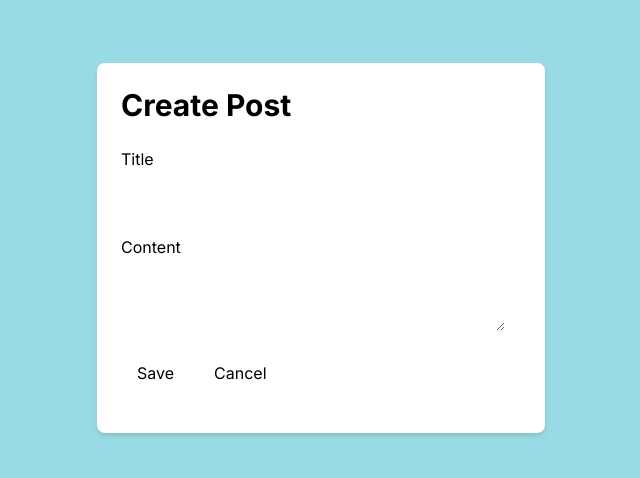
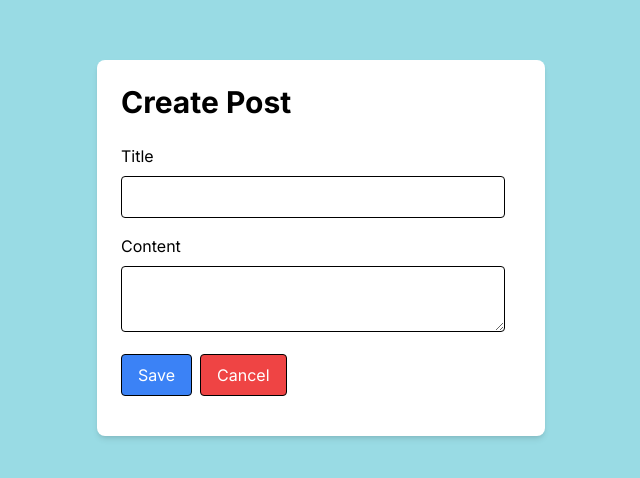
Before and after one commit to meirosa/Diary-app, a Next.js app: page /posts/create in a window 1280 px wide. Shown: the part 152-630 px from the top of the page, without its empty margins (319-959 px from the left). Built offline with nearby package versions, Linux system fonts and the light colour scheme.

Commit message:
Update post-form.tsx

```diff
--- a/src/components/post-form.tsx
+++ b/src/components/post-form.tsx
@@ -31,7 +31,7 @@ export default function PostForm({ formAction, initialData }: PostFormProps) {
             <div className="w-96">
                 <div className="mb-4">
                     <label htmlFor="title" className="block mb-2">Title</label>
-                    <input type="text" id="title" name="title" defaultValue={initialData.title} className="rounded p-2 w-full" />
+                    <input type="text" id="title" name="title" defaultValue={initialData.title} className="rounded p-2 w-full border border-black" />
                     {
                         formState.errors.title
                         && <div className="text-red-500">
@@ -41,7 +41,7 @@ export default function PostForm({ formAction, initialData }: PostFormProps) {
                 </div>
                 <div className="mb-4">
                     <label htmlFor="content" className="block mb-2">Content</label>
-                    <textarea id="content" name="content" defaultValue={initialData.content} className="rounded p-2 w-full"></textarea>
+                    <textarea id="content" name="content" defaultValue={initialData.content} className="rounded p-2 w-full border border-black"></textarea>
                     {
                         formState.errors.content
                         && <div className="text-red-500">
@@ -49,9 +49,9 @@ export default function PostForm({ formAction, initialData }: PostFormProps) {
                         </div>
                     }
                 </div>
-                <div className="mb-4">
-                    <button type="submit" className="bg-white px-4 py-2 rounded mr-2">Save</button>
-                    <Link href="/" className="bg-transparent px-4 py-2 rounded">Cancel</Link>
+                <div className="mb-4 flex gap-2">
+                    <button type="submit" className="bg-blue-500 text-white border border-black px-4 py-2 rounded">Save</button>
+                    <Link href="/" className="bg-red-500 text-white border border-black px-4 py-2 rounded">Cancel</Link>
                 </div>
             </div>
         </form>
```
